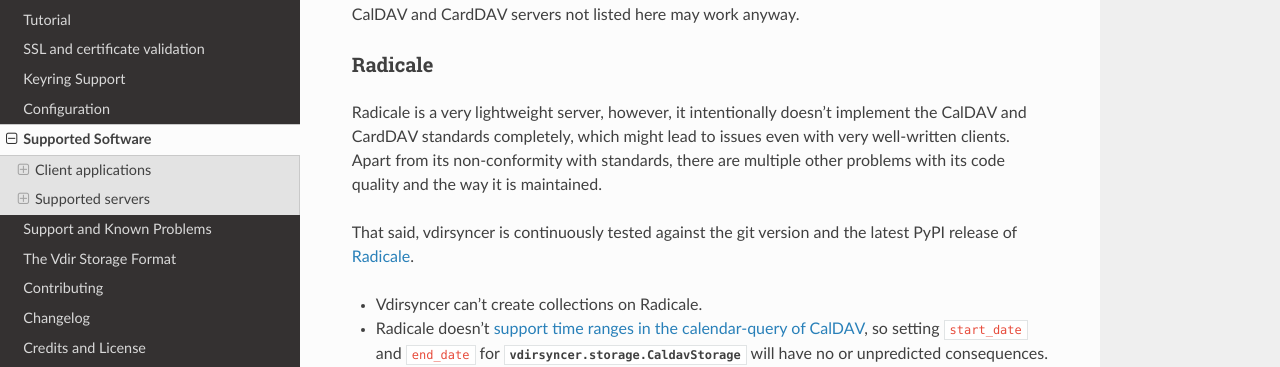
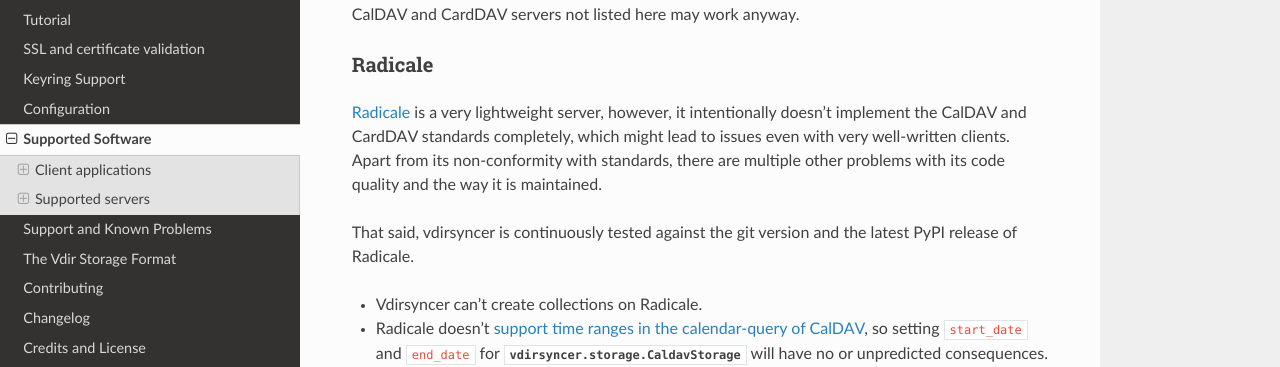
Before and after one commit to pimutils/vdirsyncer, a Sphinx documentation site: the page built from docs/supported.rst, in a window 1280 px wide and 900 px high, scrolled down 907 px. Shown: the part 155-522 px from the top of the window. Built offline with Sphinx 7.4.7 and the Read the Docs theme 2.0.0, drawn with Linux system fonts in a browser that asks for light colours.

```diff
--- a/docs/supported.rst
+++ b/docs/supported.rst
@@ -70,14 +70,14 @@ CalDAV and CardDAV servers not listed here may work anyway.
 Radicale
 --------
 
-Radicale is a very lightweight server, however, it intentionally doesn't
+Radicale_ is a very lightweight server, however, it intentionally doesn't
 implement the CalDAV and CardDAV standards completely, which might lead to
 issues even with very well-written clients. Apart from its non-conformity with
 standards, there are multiple other problems with its code quality and the way
 it is maintained.
 
 That said, vdirsyncer is continuously tested against the git version and the
-latest PyPI release of Radicale_.
+latest PyPI release of Radicale.
 
 - Vdirsyncer can't create collections on Radicale.
 - Radicale doesn't `support time ranges in the calendar-query of CalDAV
```
